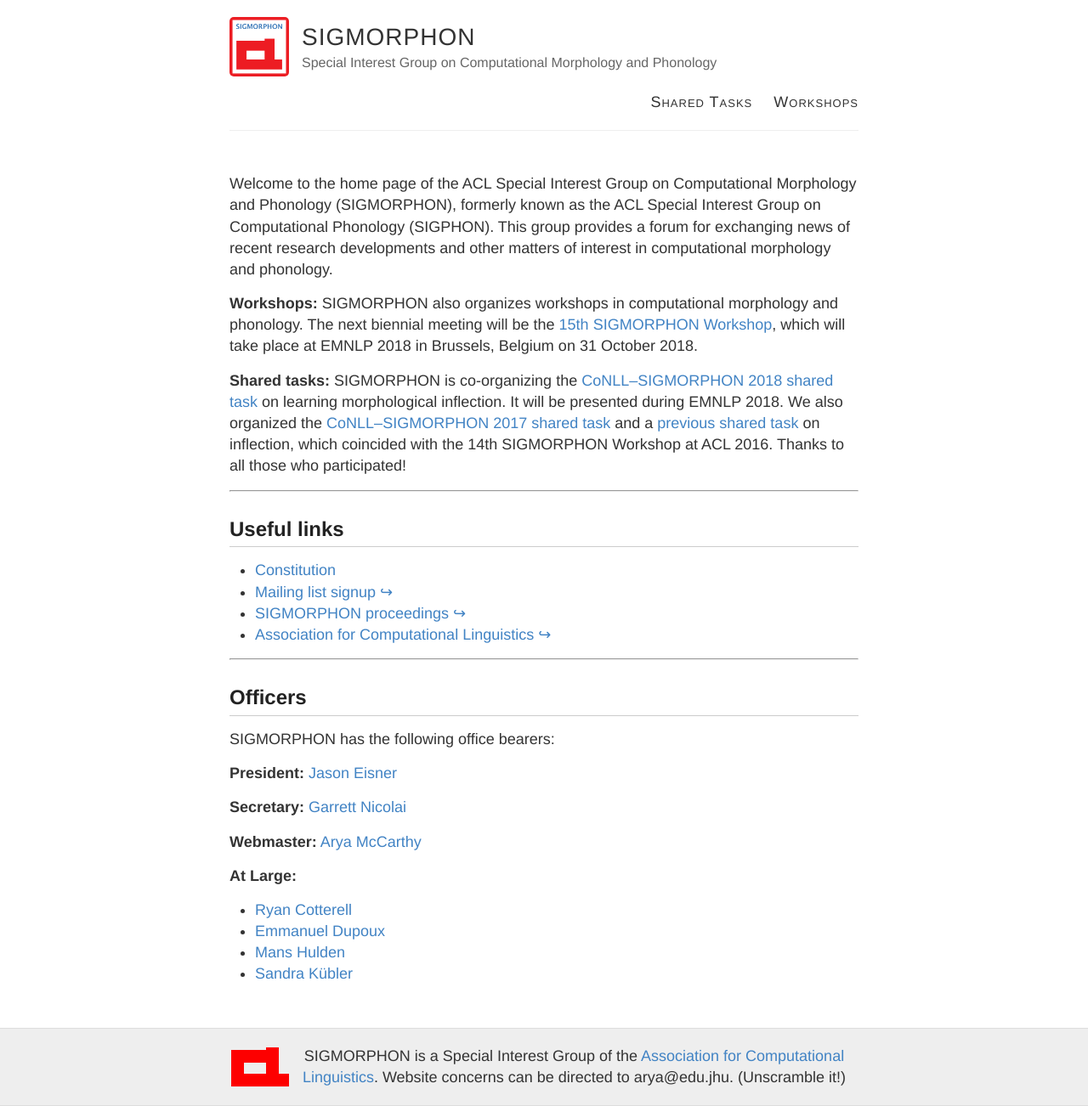
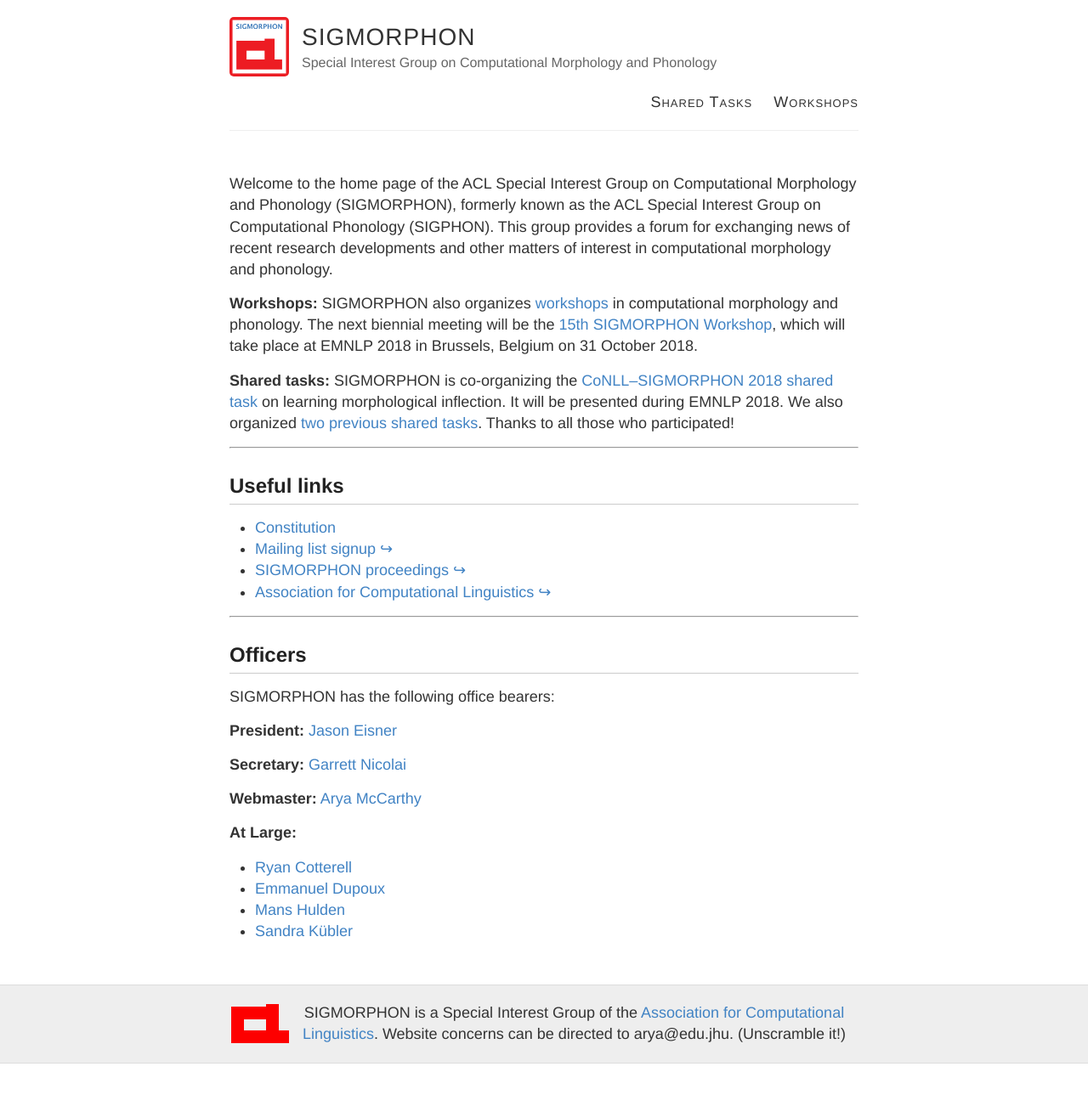
Before and after one commit to sigmorphon/sigmorphon.github.io, a Jekyll site: the page built from index.md, in a window 1280 px wide. Shown: the whole page at 85% size. Built offline with Jekyll 4.4.1, drawn with Linux system fonts in a browser that asks for light colours; after the commit the page ends 1252 px from its top, so only the background shows below that.

Commit message:
Amend links on homepage

```diff
--- a/index.md
+++ b/index.md
@@ -4,9 +4,9 @@
 
 Welcome to the home page of the ACL Special Interest Group on Computational Morphology and Phonology (SIGMORPHON), formerly known as the ACL Special Interest Group on Computational Phonology (SIGPHON). This group provides a forum for exchanging news of recent research developments and other matters of interest in computational morphology and phonology.
 
-**Workshops:** SIGMORPHON also organizes workshops in computational morphology and phonology. The next biennial meeting will be the [15th SIGMORPHON Workshop]({{ "/workshops/2018" | absolute_url }}), which will take place at EMNLP 2018 in Brussels, Belgium on 31 October 2018.
+**Workshops:** SIGMORPHON also organizes [workshops]({{ "/workshops" | absolute_url }}) in computational morphology and phonology. The next biennial meeting will be the [15th SIGMORPHON Workshop]({{ "/workshops/2018" | absolute_url }}), which will take place at EMNLP 2018 in Brussels, Belgium on 31 October 2018.
 
-**Shared tasks:** SIGMORPHON is co-organizing the [CoNLL–SIGMORPHON 2018 shared task](sharedtasks/2018) on learning morphological inflection. It will be presented during EMNLP 2018. We also organized the [CoNLL–SIGMORPHON 2017 shared task](sharedtasks/2017) and a [previous shared task](sharedtasks/2016) on inflection, which coincided with the 14th SIGMORPHON Workshop at ACL 2016. Thanks to all those who participated!
+**Shared tasks:** SIGMORPHON is co-organizing the [CoNLL–SIGMORPHON 2018 shared task](sharedtasks/2018) on learning morphological inflection. It will be presented during EMNLP 2018. We also organized [two previous shared tasks]({{ "/sharedtasks" | absolute_url }}). Thanks to all those who participated!
 
 ---
 
```
